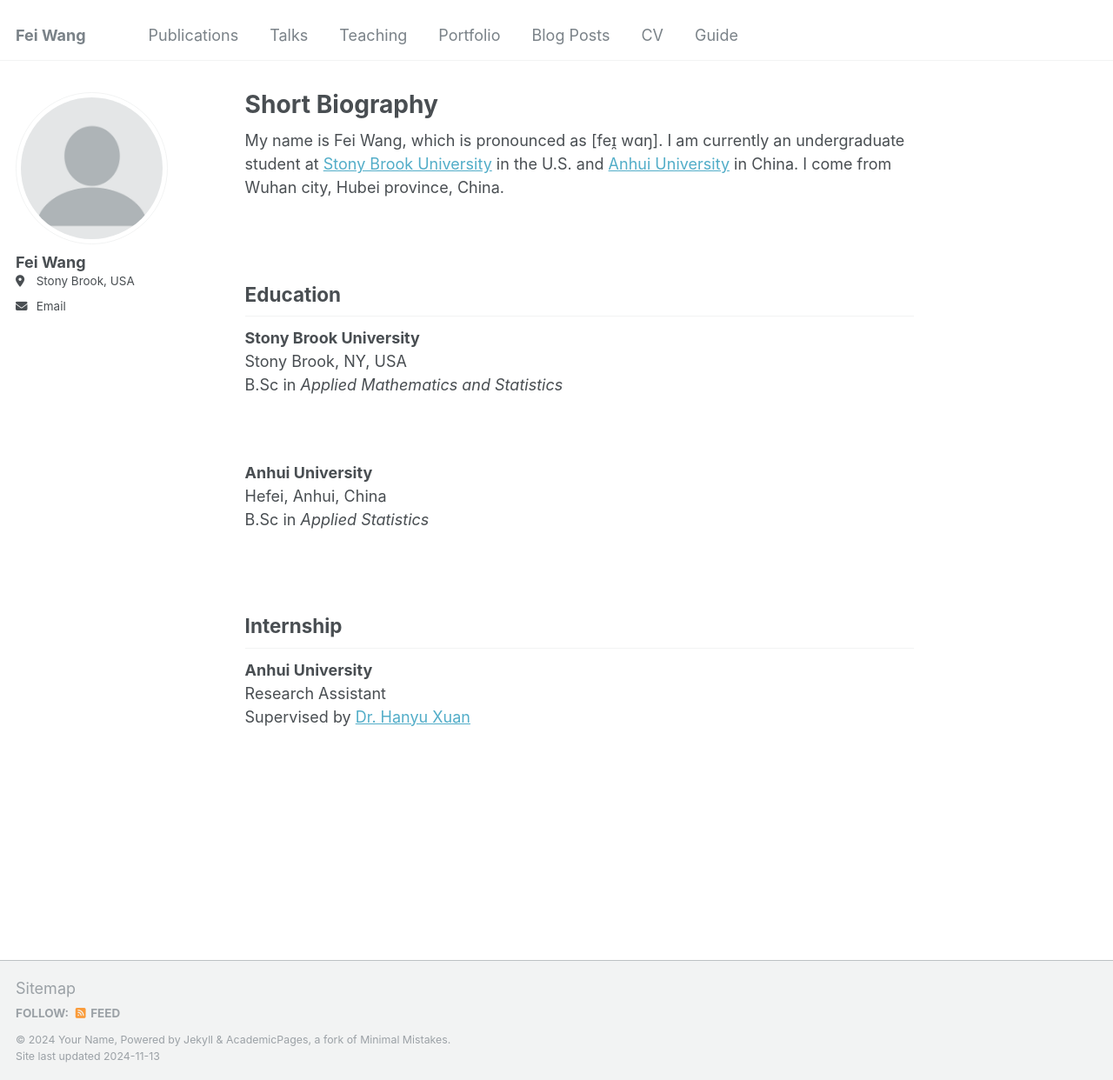
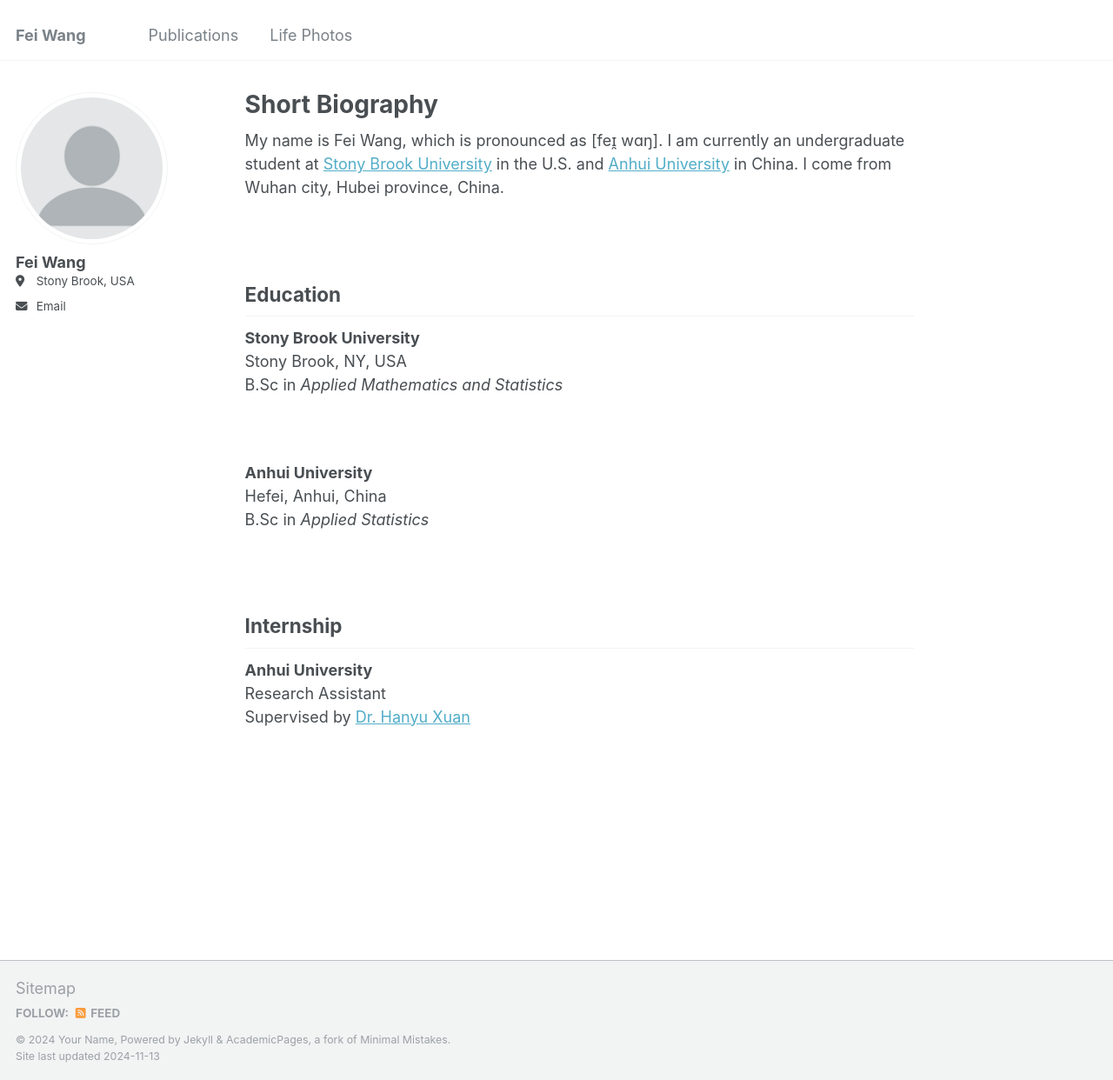
Before and after one commit to feiwang2004/feiwang2004.github.io, a Jekyll site: the page built from _pages/about.md, in a window 1280 px wide and 1242 px high. Shown: the whole window at 87% size. Built offline with Jekyll 4.4.1, drawn with Linux system fonts in a browser that asks for light colours.

Commit message:
Update navigation.yml

```diff
--- a/_data/navigation.yml
+++ b/_data/navigation.yml
@@ -8,20 +8,5 @@ main:
   - title: "Publications"
     url: /publications/
 
-  - title: "Talks"
-    url: /talks/
-
-  - title: "Teaching"
-    url: /teaching/
-
-  - title: "Portfolio"
-    url: /portfolio/
-
-  - title: "Blog Posts"
-    url: /year-archive/
-
-  - title: "CV"
-    url: /cv/
-
-  - title: "Guide"
-    url: /markdown/
+  - title: "Life Photos"
+    url: /life_photos/
```
